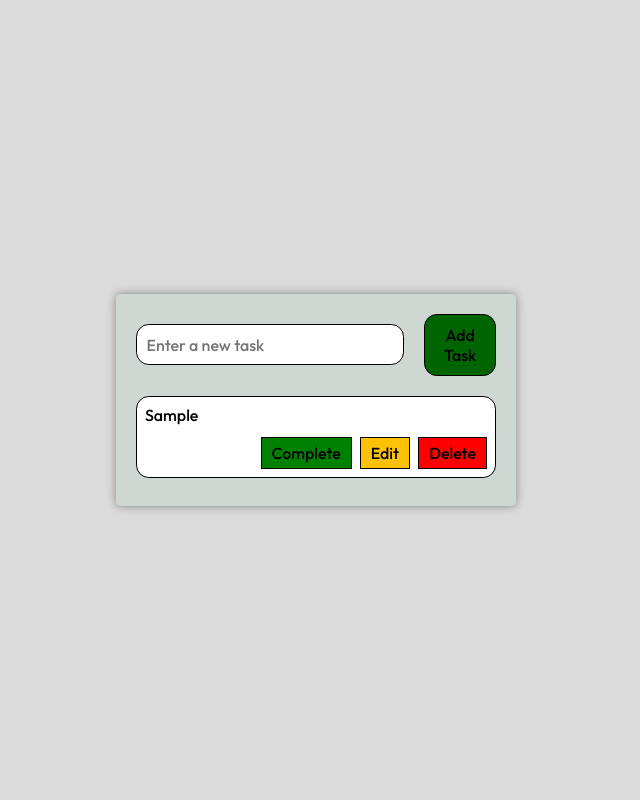
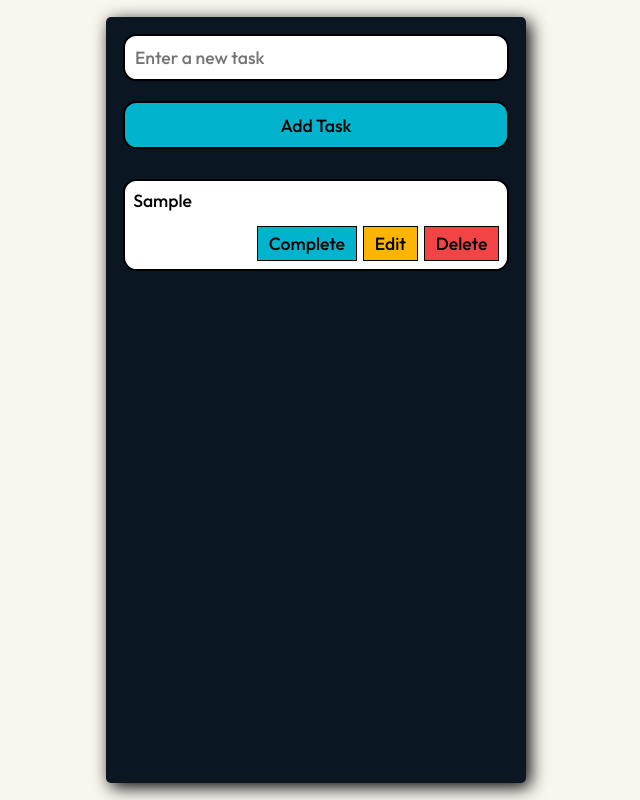
Before and after one commit to JThomas62/To_Do, a plain HTML site: page index.html in a window 1280 px wide. Both pictures are taken after typing "Sample" into the empty fields and a click on the button "Add Task". Shown: the whole page, without its empty margins (324-964 px from the left). Drawn offline with Linux system fonts and the light colour scheme.

Commit message:
styling finished and adding task, editing task, marking task as complete, marking task uncomplete, and deleting the task

```diff
--- a/script.js
+++ b/script.js
@@ -16,11 +16,11 @@ document.addEventListener('DOMContentLoaded', () => {
         const li = document.createElement('li');
         li.className = todo.completed ? 'completed' : '';
         li.innerHTML = `
-              <span>${todo.task}</span>
+          <span class="${todo.completed ? 'completed-task' : ''}">${todo.task}</span>
           <div>
             <button class="complete">${todo.completed ? 'Uncomplete' : 'Complete'}</button>
-                  <button class="edit">${todo.completed ? '' : 'Edit'}</button>
-                  <button class="delete">${todo.completed ? '' : 'Delete'}</button>
+            ${!todo.completed ? '<button class="edit">Edit</button>' : ''}
+            <button class="delete">Delete</button>
           </div>
         `;
         todoList.appendChild(li);
@@ -28,22 +28,14 @@ document.addEventListener('DOMContentLoaded', () => {
         // Handle task completion or uncompletion
         li.querySelector('.complete').addEventListener('click', (e) => {
           e.stopPropagation(); // Prevent event bubbling to parent elements
-              if (todos[index].completed) {
-                  // Uncomplete task
-                  todos[index].completed = false;
-                  li.querySelector('.delete').textContent = 'Delete'; // Change text of delete button
-              } else {
-                  // Complete task
-                  todos[index].completed = true;
-                  li.querySelector('.delete').textContent = ''; // Hide delete button
-              }
+          todos[index].completed = !todos[index].completed;
           saveTodos(todos);
           renderTodos(); // Re-render the tasks
         });
 
         // Handle task editing
         const editButton = li.querySelector('.edit');
-          if (!todo.completed) {
+        if (editButton) {
           editButton.addEventListener('click', () => {
             const span = li.querySelector('span');
             if (span.isContentEditable) {
@@ -57,25 +49,19 @@ document.addEventListener('DOMContentLoaded', () => {
               editButton.textContent = 'Save';
             }
           });
-          } else {
-              editButton.style.display = 'none'; // Hide the edit button for completed tasks
         }
 
         // Handle task deletion
         const deleteButton = li.querySelector('.delete');
-          if (!todo.completed) {
         deleteButton.addEventListener('click', () => {
           todos.splice(index, 1);
           saveTodos(todos);
           renderTodos(); // Re-render the tasks
         });
-          } else {
-              deleteButton.style.display = 'none'; // Hide the delete button for completed tasks
-          }
 
         // Save task on blur
         li.querySelector('span').addEventListener('blur', () => {
-              if (editButton.textContent === 'Save') {
+          if (editButton && editButton.textContent === 'Save') {
             const newTask = li.querySelector('span').innerText;
             todos[index].task = newTask;
             saveTodos(todos);
--- a/style.css
+++ b/style.css
@@ -2,67 +2,69 @@
   margin: 0;
   padding: 0;
   box-sizing: border-box;
-  font-size: 1rem;
+  font-size: 1.05rem;
   font-family: "Outfit", sans-serif;
   font-weight: 500;
   font-style: normal;
 }
 
 body {
-  background-color: #DCDBDB;
+  background-color: #F9F6EE;
   display: flex;
   justify-content: center;
   align-items: center;
   height: 100vh;
   padding: 1rem;
+  overflow: hidden;
 }
 
 .task-container {
-  background-color: #CED7D2;
-  padding: 1.25rem;
-  border-radius: 0.3125rem;
-  box-shadow: 0 0 0.625rem rgba(0, 0, 0, 0.40);
-  width: 100%;
+  background-color: #0B1623;
+  padding: 1rem;
+  border-radius: 0.3rem;
+  box-shadow: 0.25rem 0.25rem 1rem #000000;
+  width: 95%;
   max-width: 25rem;
-}
-
-h1 {
-  text-align: center;
-  margin-bottom: 1.25rem;
+  display: flex;
+  flex-direction: column;
+  height: 100%;
 }
 
 form {
   display: flex;
   flex-direction: column;
-  gap: 0.625rem;
+  gap: 0.6rem;
   margin-bottom: 1.25rem;
+  flex-shrink: 0;
 }
 
 form input {
   width: 100%;
-  padding: .6rem;
-  border: .05rem solid black;
+  padding: 0.6rem;
+  border: 0.12rem solid #000000;
   border-radius: 0.8rem;
 }
 
 form button {
   padding: 0.625rem;
-  border: .085rem solid black;
+  border: 0.12rem solid #000000;
   border-radius: 0.8rem;
-  background-color: darkgreen;
-  color: black;
+  background-color: #01B3CC;
   cursor: pointer;
   width: 100%;
 }
 
 ul {
   list-style: none;
+  padding: 0;
+  overflow-y: auto;
+  flex-grow: 1;
 }
 
 li {
-  background-color: white;
+  background-color: #FFFFFF;
   border-radius: 0.8rem;
-  border: .05rem solid black;
+  border: 0.12rem solid #000000;
   padding: 0.5rem;
   margin: 0.5rem 0;
   display: flex;
@@ -78,47 +80,51 @@ li span {
 
 li div {
   display: flex;
-  gap: 0.5rem;
+  gap: 0.4rem;
 }
 
 li button {
-  border: .10rem solid black;
+  border: 0.1rem solid #000000;
   cursor: pointer;
   padding: 0.3125rem 0.625rem;
   flex: 1 1 auto;
   text-align: center;
-  margin-top: .8rem;
+  margin-top: 0.8rem;
 }
 
 li button.delete {
-  background-color: red;
+  background-color: #ed0000bb;
 }
 
 li button.edit {
-  background-color: #ffc107;
+  background-color: #FBB500;
 }
 
 li button.complete {
-  background-color: green;
+  background-color: #01B3CC;
 }
 
 li button:hover {
   opacity: 0.8;
 }
 
-@media (min-width: 768px) {
+.completed-task {
+  text-decoration: line-through;
+}
+
+@media (min-width: 800px) {
   form {
-    flex-direction: row;
-    align-items: center;
+    flex-direction: column;
   }
 
   form input {
-    width: 75%;
+    width: 100%;
+    margin-bottom: 0.625rem;
   }
 
   form button {
-    width: 20%;
-    margin-left: 0.625rem;
+    width: 100%;
+    margin-left: 0;
   }
 
   li div {
```
Lines whose indentation alone changed are shown as unchanged.
